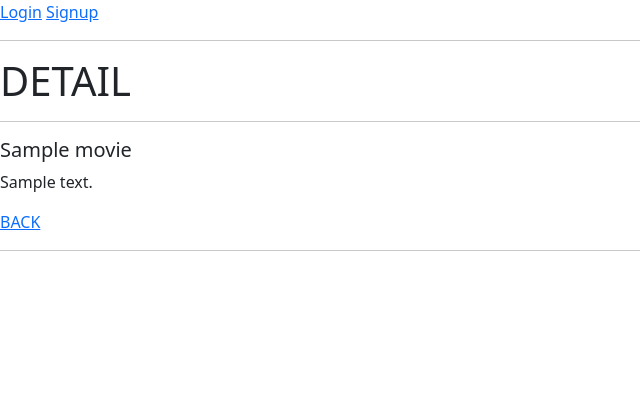
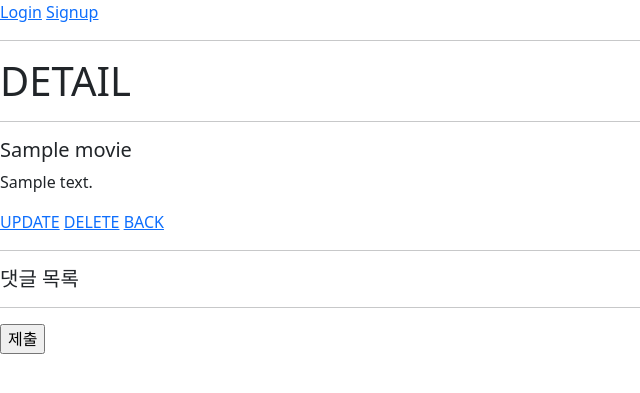
Before and after one commit to hun23/06_pjt, a Django app: page /movies/1/ in a window 1280 px wide. Shown: the top 393 px of the page, without its empty margins (0-640 px from the left). Run offline with Django 3.2, Linux system fonts and the light colour scheme; tables that the repository leaves empty hold one stand-in row (values such as "Sample post").

Commit message:
detail01

```diff
--- a/movies/templates/movies/detail.html
+++ b/movies/templates/movies/detail.html
@@ -7,6 +7,19 @@
     <h5>{{ movie.title }}</h5>
     <p>{{ movie.description }}</p>
   </div>
+  <a href="{% url 'movies:update' %}">UPDATE</a>
+  <a href="{% url 'movies:delete' %}">DELETE</a>
   <a href="{% url 'movies:index' %}">BACK</a>
   <hr>
+  <h5>댓글 목록</h5>
+  {% if comments %}
+    <p><b></b></p>
+  {% endif %}
+  <hr>
+  <!--댓글 작성-->
+  <form action="{% url 'movies:comments_create' movie.pk %}" method='POST'>
+    {% csrf_token %}
+    {{comment_form}}
+    <input type="submit" value="제출">
+  </form>
 {% endblock  %}
```
